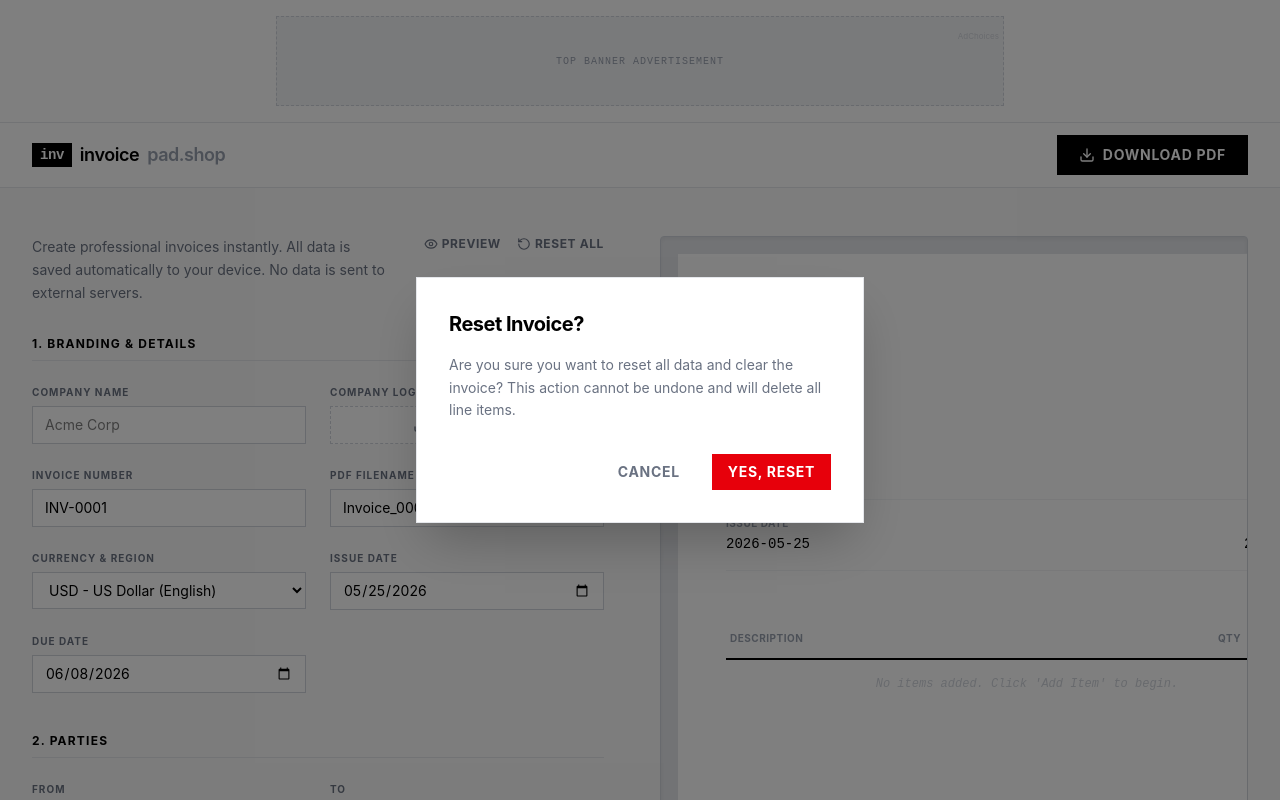
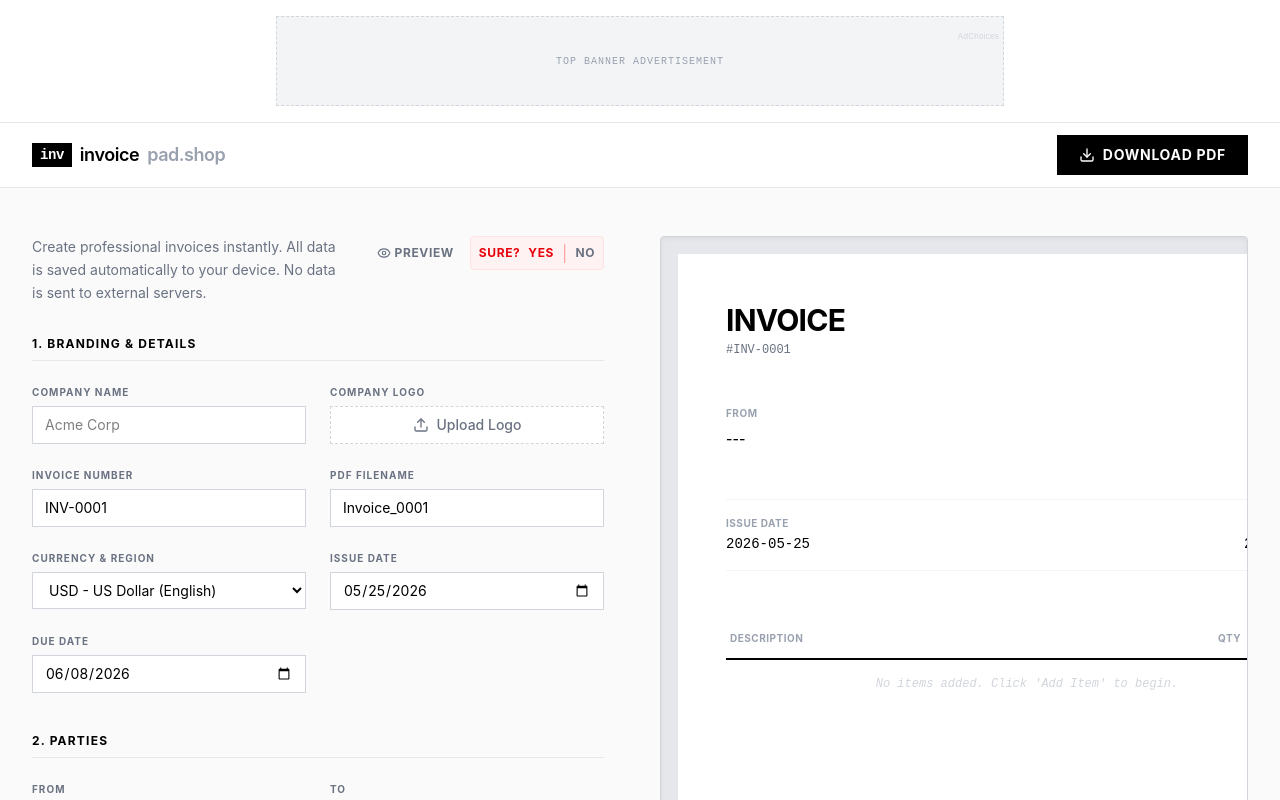
Before and after one commit to agaboo1981/invoicepad, a React (Vite) app: page / in a window 1280 px wide. Both pictures are taken after a click on the button "RESET ALL". Shown: the top 800 px of the page. Built offline with nearby package versions, Linux system fonts and the light colour scheme.

Commit message:
feat: add reset confirmation step
Introduce a confirmation toggle for the reset action to prevent accidental data loss.

```diff
--- a/src/App.tsx
+++ b/src/App.tsx
@@ -131,12 +131,21 @@ export default function App() {
                 >
                   <Eye size={14} /> {t('preview')}
                 </button>
+                {showResetConfirm ? (
+                  <div className="flex items-center gap-2 bg-red-50 dark:bg-red-900/20 px-2 py-1 rounded border border-red-100 dark:border-red-900/30">
+                    <span className="text-[10px] sm:text-xs text-red-600 dark:text-red-400 font-bold uppercase tracking-wider">Sure?</span>
+                    <button onClick={confirmReset} className="text-[10px] sm:text-xs text-red-600 dark:text-red-400 hover:text-red-800 dark:hover:text-red-300 font-bold uppercase tracking-wider transition-colors">Yes</button>
+                    <span className="text-red-300 dark:text-red-800/50">|</span>
+                    <button onClick={() => setShowResetConfirm(false)} className="text-[10px] sm:text-xs text-gray-500 dark:text-zinc-400 hover:text-black dark:hover:text-white font-bold uppercase tracking-wider transition-colors">No</button>
+                  </div>
+                ) : (
                   <button
                     onClick={handleReset}
                     className="text-gray-500 dark:text-zinc-400 hover:text-black dark:hover:text-white flex items-center gap-1 text-xs font-bold uppercase tracking-wider transition-colors"
                   >
                     <RotateCcw size={14} /> {t('resetAll')}
                   </button>
+                )}
               </div>
             </div>
             <InvoiceForm data={data} onChange={setData} />
@@ -225,32 +234,6 @@ export default function App() {
         </div>
       )}
 
-      {/* Reset Confirm Modal */}
-      {showResetConfirm && (
-        <div className="fixed inset-0 z-50 bg-black/50 dark:bg-black/80 flex items-center justify-center p-4">
-          <div className="bg-white dark:bg-zinc-900 p-6 sm:p-8 border border-gray-200 dark:border-zinc-800 max-w-md w-full shadow-2xl">
-            <h3 className="text-xl font-bold mb-4 tracking-tight text-black dark:text-white">Reset Invoice?</h3>
-            <p className="text-gray-500 dark:text-zinc-400 text-sm mb-8 leading-relaxed">
-              Are you sure you want to reset all data and clear the invoice? This action cannot be undone and will delete all line items.
-            </p>
-            <div className="flex justify-end gap-4">
-              <button
-                onClick={() => setShowResetConfirm(false)}
-                className="px-4 py-2 text-sm font-bold uppercase tracking-wider text-gray-500 hover:text-black dark:text-zinc-400 dark:hover:text-white transition-colors"
-              >
-                Cancel
-              </button>
-              <button
-                onClick={confirmReset}
-                className="px-4 py-2 bg-red-600 text-white text-sm font-bold uppercase tracking-wider hover:bg-red-700 active:scale-95 transition-all"
-              >
-                Yes, Reset
-              </button>
-            </div>
-          </div>
-        </div>
-      )}
-
     </div>
   );
 }
```
Lines whose indentation alone changed are shown as unchanged.
